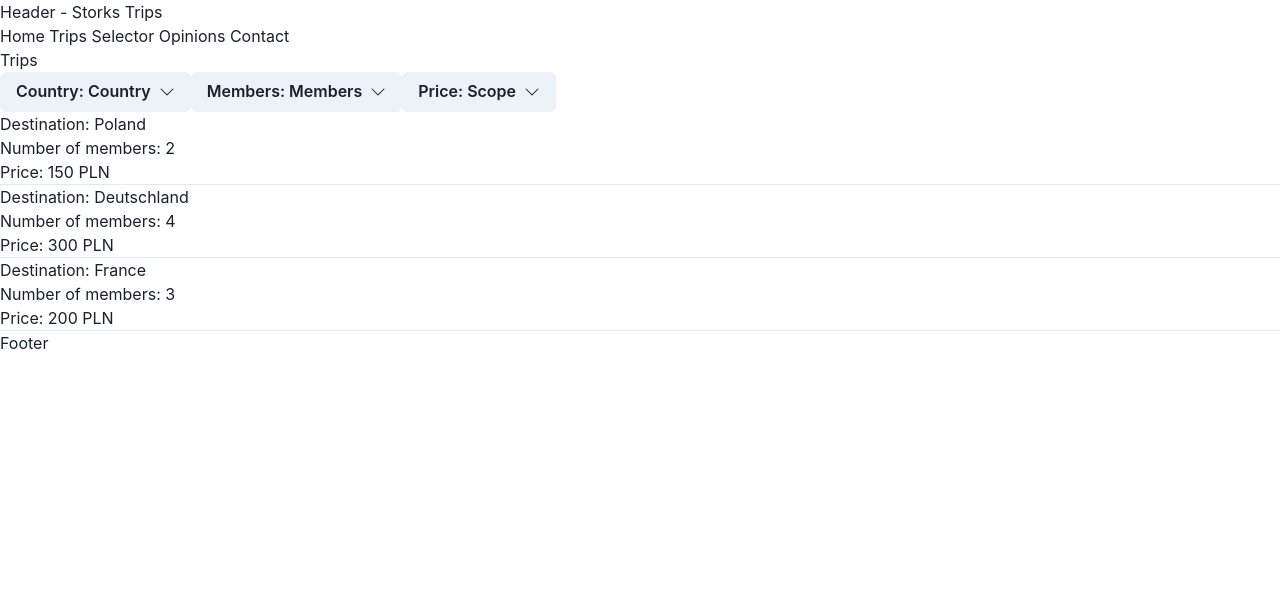
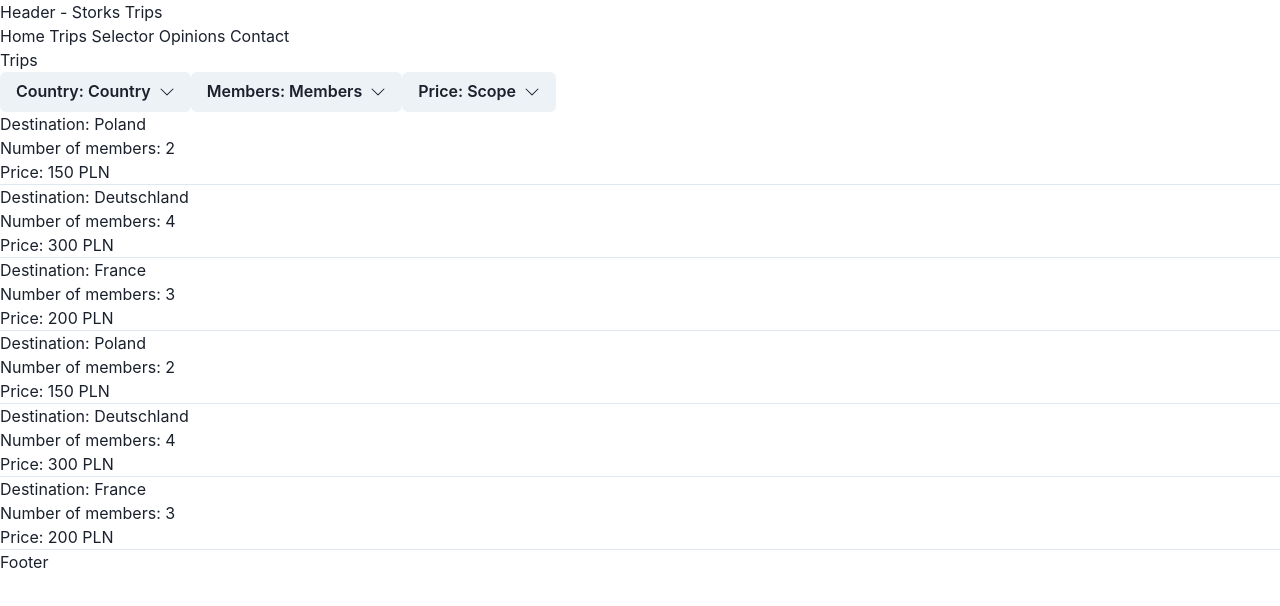
Before and after one commit to PiotrKeska/StorkTravel, a React (Vite) app in the folder storks-trips/: page / in a window 1280 px wide. Shown: the top 606 px of the page. Built offline with nearby package versions, Linux system fonts and the light colour scheme.

Commit message:
Refactor CountryFilter to more generic

```diff
--- a/storks-trips/db/db.json
+++ b/storks-trips/db/db.json
@@ -27,6 +27,33 @@
                     "NumOfMembers": 3,
                     "Price": "200 PLN"
                 }
+            },
+            {
+
+                "TripId": 3,
+                "Country": "Poland",
+                "Details": {
+                    "NumOfMembers": 2,
+                    "Price": "150 PLN"
+                }
+            },
+            {
+
+                "TripId": 4,
+                "Country": "Deutschland",
+                "Details": {
+                    "NumOfMembers": 4,
+                    "Price": "300 PLN"
+                }
+            },
+            {
+
+                "TripId": 5,
+                "Country": "France",
+                "Details": {
+                    "NumOfMembers": 3,
+                    "Price": "200 PLN"
+                }
             }
 
         ]
--- a/storks-trips/src/TripsBox/Filters/CountryFilter.tsx
+++ b/storks-trips/src/TripsBox/Filters/CountryFilter.tsx
@@ -1,30 +1,27 @@
 import { Button, Menu, MenuButton, MenuItem, MenuList } from "@chakra-ui/react";
 import { BsChevronDown } from "react-icons/bs";
 import useTripsSelector from "../store";
-
-const CountrySelector = [{ label: "PL" }, { label: "DE" }];
+import useCountry from "./useCountry";
 
 const CountryFilter = () => {
   const selectedCountry = useTripsSelector((s) => s.tripFilters.country);
   const setSelectedCountry = useTripsSelector((s) => s.setCountry);
-  const currentCountry = CountrySelector.find(
-    (country) => country.label === selectedCountry
-  );
+  const currentCountry = useCountry();
 
   return (
     <>
       <Menu>
         <MenuButton as={Button} rightIcon={<BsChevronDown />}>
-          Country: {currentCountry?.label || "Country"}
+          Country: {selectedCountry || "Country"}
         </MenuButton>
         <MenuList>
-          {CountrySelector.map((country) => (
+          {currentCountry.map((country) => (
             <MenuItem
-              key={country.label}
-              value={country.label}
-              onClick={() => setSelectedCountry(country.label)}
+              key={country}
+              value={country}
+              onClick={() => setSelectedCountry(country)}
             >
-              {country.label}
+              {country}
             </MenuItem>
           ))}
         </MenuList>
--- /dev/null
+++ b/storks-trips/src/TripsBox/Filters/useCountry.ts
@@ -0,0 +1,16 @@
+import useTrips from "../useTrips"
+
+
+
+
+
+const useCountry = () => {
+    const {data} = useTrips();
+    const countrys = data?.results.map((el) => el.Country);
+    const setCountrys = [... new Set(countrys)];
+
+    return setCountrys;
+}
+
+
+export default useCountry;
```
